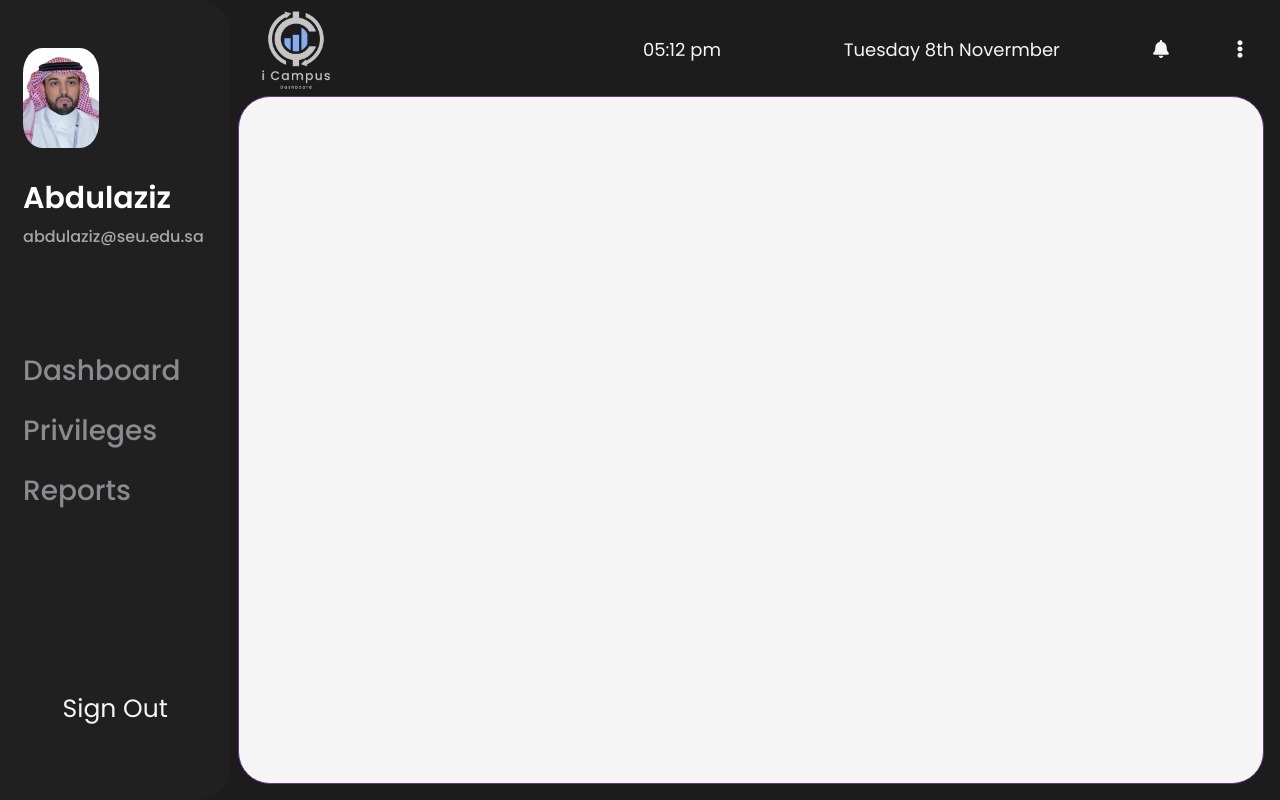
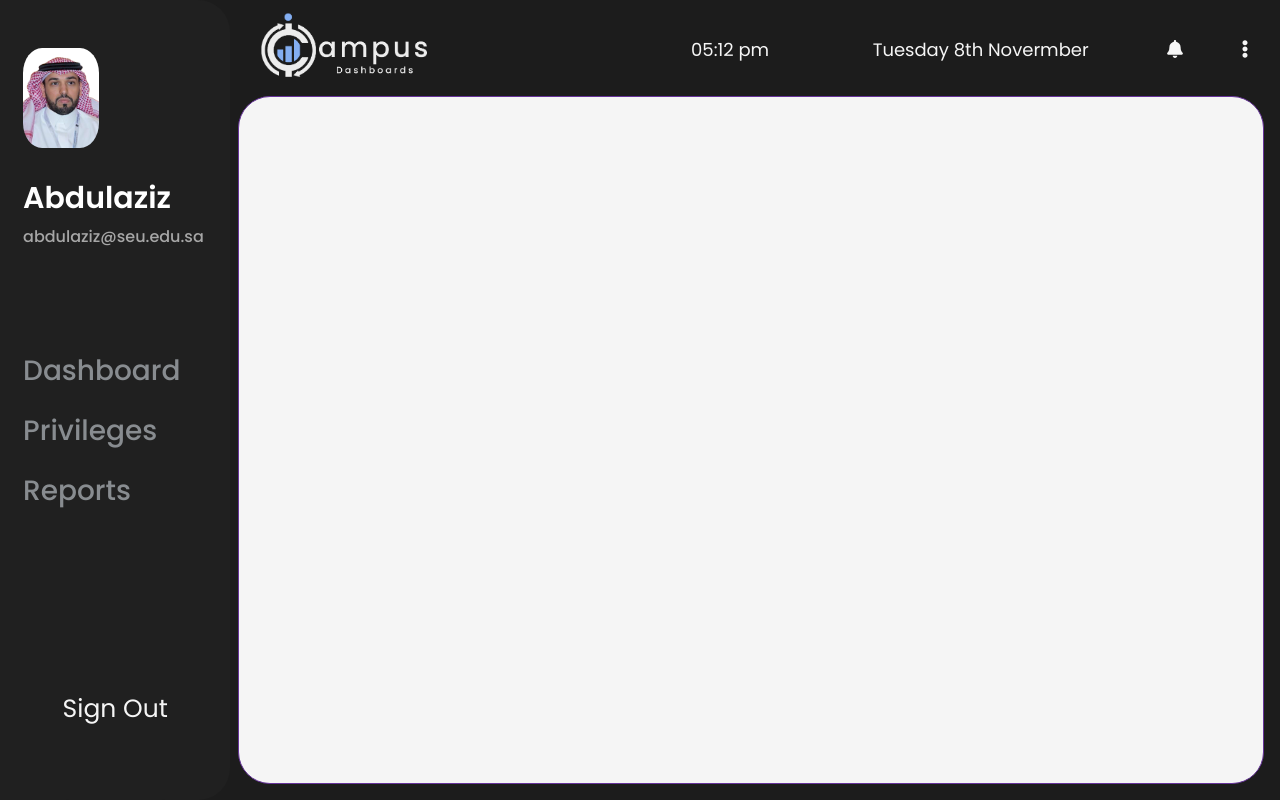
Before and after one commit to Rayanba/i-campus, a React (Create React App) app in the folder client/icampus/: page / in a window 1280 px wide. Built offline with nearby package versions, Linux system fonts and the light colour scheme.

Commit message:
new logo added

```diff
--- a/client/icampus/src/components/container/Container.module.scss
+++ b/client/icampus/src/components/container/Container.module.scss
@@ -1,4 +1,5 @@
 .container{
+    width: 80vw;
     border: 1px solid rebeccapurple;
     border-radius: 2rem;
     background-color: whitesmoke;
@@ -6,7 +7,6 @@
     right: 1rem;
     bottom: 1rem;
     top: 6rem;
-    width: 80vw;
     // height: 200px;
     color: whitesmoke;
 }
--- a/client/icampus/src/components/pages/dashboard/Dashboard.module.scss
+++ b/client/icampus/src/components/pages/dashboard/Dashboard.module.scss
@@ -2,5 +2,5 @@ h1 {
     position: absolute;
     right: 0;
     top: 0;
-    color: whitesmoke;
+    color: rgb(92, 91, 91);
 }
--- a/client/icampus/src/components/topbar/Topbar.tsx
+++ b/client/icampus/src/components/topbar/Topbar.tsx
@@ -1,5 +1,5 @@
 import styles from "./Topbar.module.scss";
-import logo6 from "../../assets/png/logo6.png";
+import logo7 from "../../assets/png/logo7.png";
 import { FaBell, FaEllipsisV } from "react-icons/fa";
 
 function Topbar (){
@@ -8,7 +8,7 @@ function Topbar (){
         <>
         <div className={styles.topbarContainer}>
             <div className={styles.logoDiv}>
-                <img src={logo6} alt="logo" height={80}/>
+                <img src={logo7} alt="logo" height={70}/>
 
             </div>
             <div className={styles.timeDateDiv}>
```
Also changed, not shown: client/icampus/src/assets/png/logo7.png (added).
